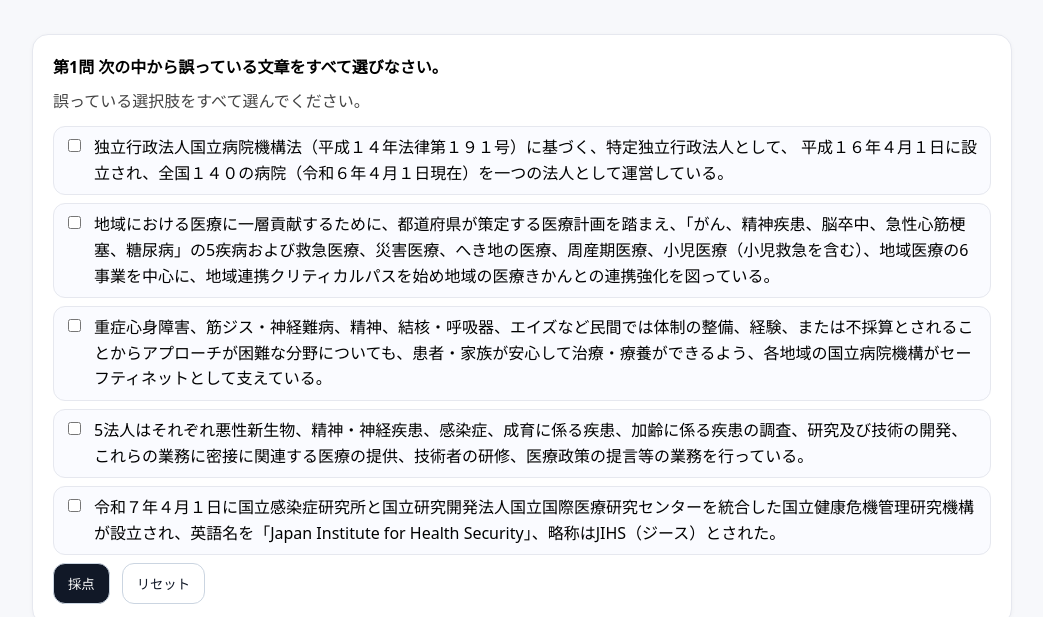
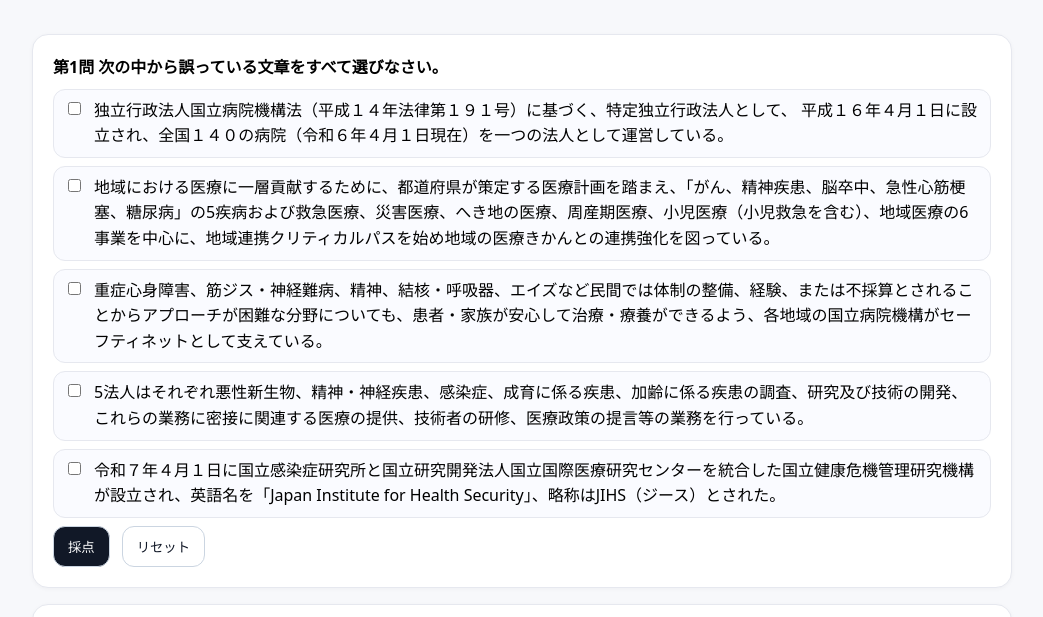
Before and after one commit to 0213mano-png/quiz1, a plain HTML site: page index.html in a window 1280 px wide. Shown: the part 131-748 px from the top of the page, without its empty margins (118-1161 px from the left). Drawn offline with Linux system fonts and the light colour scheme.

Commit message:
index.html

```diff
--- a/index.html
+++ b/index.html
@@ -994,20 +994,23 @@
 // DATA loaded from external file
 
 
-function render(){
+function render() {
   const app = document.getElementById('app');
   app.innerHTML = "";
+
   DATA.forEach(q => {
     const card = document.createElement('section');
     card.className = 'card';
+
+    // ────────────── 問題文（title） ──────────────
     const h = document.createElement('div');
     h.className = 'title';
-    h.textContent = (q.title || '').replace(/\s+/g,' ');
-    const instr = document.createElement('div');
-    instr.className = 'instruction';
-    instr.textContent = q.instruction || (q.type==='select-incorrect' ? '誤っている選択肢をすべて選んでください。' : '正しい選択肢をすべて選んでください。');
+    h.innerHTML = (q.title || '').replace(/\n/g,'<br>');
     card.appendChild(h);
-    card.appendChild(instr);
+
+    // ★ instruction部分は削除（表示しない）
+
+    // ────────────── 選択肢（シャッフルなし） ──────────────
     const form = document.createElement('div');
     q.options.forEach((o, i) => {
       const opt = document.createElement('label');
@@ -1016,16 +1019,23 @@ function render(){
       cb.type = 'checkbox';
       cb.name = `q_${q.id}`;
       cb.value = i;
+
       const span = document.createElement('div');
-      const safeText = (o.text || '').replace(/</g,'&lt;');
+      const safeText = (o.text || '')
+        .replace(/</g,'&lt;')
+        .replace(/\n/g,'<br>');
       span.innerHTML = `${safeText}`;
+
       opt.appendChild(cb);
       opt.appendChild(span);
       form.appendChild(opt);
     });
     card.appendChild(form);
+
+    // ────────────── 採点ボタン ──────────────
     const controls = document.createElement('div');
     controls.className = 'controls';
+
     const btn = document.createElement('button');
     btn.textContent = '採点';
     btn.onclick = () => {
@@ -1035,48 +1045,58 @@ function render(){
         const selected = cb.checked;
         const isCorrect = !!o.correct;
         labels[idx].classList.remove('correct','incorrect','sel');
-        if(selected){
-          labels[idx].classList.add(isCorrect ? 'correct':'incorrect','sel');
+        if (selected) {
+          labels[idx].classList.add(isCorrect ? 'correct' : 'incorrect', 'sel');
         }
         let exp = labels[idx].querySelector('.explain');
-        if(!exp && (isCorrect || selected) && (o.explanation_html || o.explanation)){
+        if (!exp && (isCorrect || selected) && (o.explanation_html || o.explanation)) {
           exp = document.createElement('div');
           exp.className = 'explain';
-          if(o.explanation_html){
+          if (o.explanation_html) {
             exp.innerHTML = o.explanation_html;
-          }else{
+          } else {
             exp.textContent = o.explanation;
           }
           labels[idx].appendChild(exp);
         }
       });
-      const exact = q.options.every((o, idx)=>{
+      const exact = q.options.every((o, idx) => {
         const selected = form.querySelector(`input[value="${idx}"]`).checked;
         return (!!o.correct) === selected;
       });
-      const scoreArea = card.querySelector('.score') || (()=>{const s=document.createElement('div'); s.className='score'; card.appendChild(s); return s;})();
+      const scoreArea = card.querySelector('.score')
+        || (() => {
+            const s = document.createElement('div');
+            s.className = 'score';
+            card.appendChild(s);
+            return s;
+          })();
       scoreArea.textContent = exact ? '✅ 正解！' : '❌ 不正解';
     };
+
     const btnReset = document.createElement('button');
     btnReset.textContent = 'リセット';
     btnReset.className = 'secondary';
     btnReset.onclick = () => {
-      form.querySelectorAll('input[type="checkbox"]').forEach(cb=>cb.checked=false);
-      form.querySelectorAll('.opt').forEach(o=>o.classList.remove('correct','incorrect','sel'));
-      form.querySelectorAll('.explain').forEach(e=>e.remove());
-      const s = card.querySelector('.score'); if(s) s.remove();
+      form.querySelectorAll('input[type="checkbox"]').forEach(cb => cb.checked = false);
+      form.querySelectorAll('.opt').forEach(o => o.classList.remove('correct','incorrect','sel'));
+      form.querySelectorAll('.explain').forEach(e => e.remove());
+      const s = card.querySelector('.score'); if (s) s.remove();
     };
+
     controls.appendChild(btn);
     controls.appendChild(btnReset);
     card.appendChild(controls);
     app.appendChild(card);
   });
+
   const note = document.createElement('div');
   note.className = 'footer';
   note.innerHTML = '※ 自動抽出の都合で一部の肢が欠落・誤判定する可能性があります。原資料に照らして随時修正してください。';
   app.appendChild(note);
 }
 render();
+
 </script>
 </body>
 </html>
```
